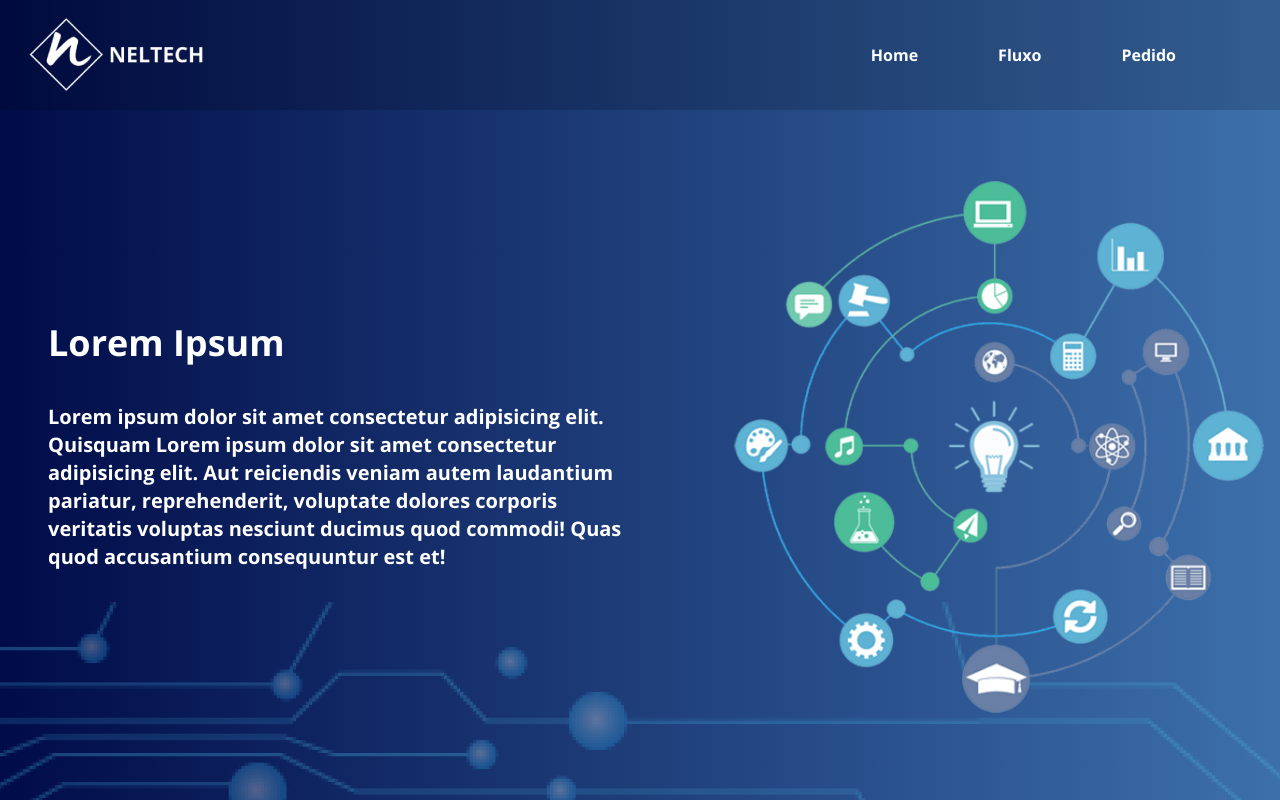
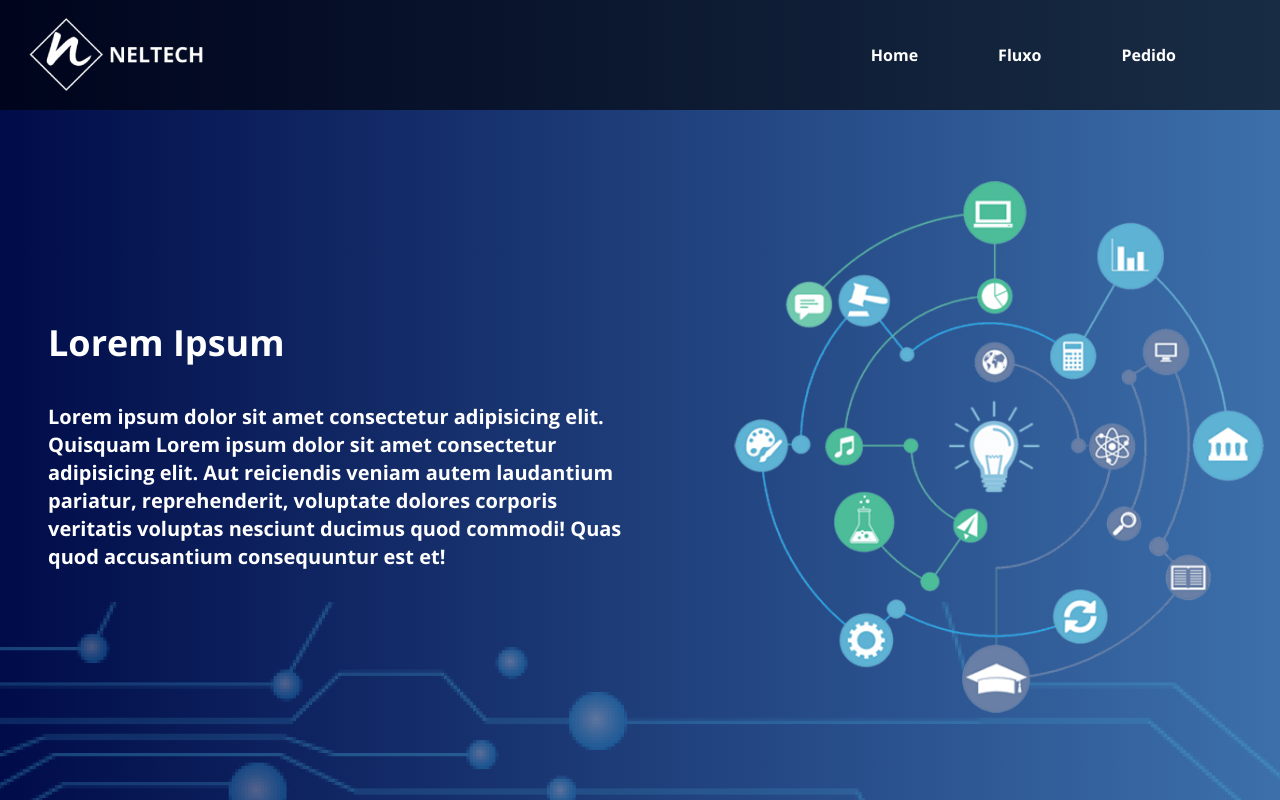
Before and after one commit to nlsnbucket/neltech-port, a Next.js app: page / in a window 1280 px wide. Shown: the top 800 px of the page. Built offline with nearby package versions, Linux system fonts and the light colour scheme.

Commit message:
changed header color to darker

```diff
--- a/src/components/Header.tsx
+++ b/src/components/Header.tsx
@@ -8,7 +8,7 @@ import HamburgerMenu from "./HamburgerMenu"
 
 export const Header = () => {
   return (
-    <header className="flex items-center text-white max-w-full w-full py-4 px-6 fixed top-0 bg-[#00000029] ">
+    <header className="flex items-center text-white max-w-full w-full py-4 px-6 fixed top-0 bg-[#00000099] ">
       <Image src={"/logo.png"} alt="" height={60} width={200} />
       <nav className="grid grid-flow-col gap-20 md:flex md:flex-wrap md:justify-end md:w-full mr-20 hidden md:block">
         <Link href="/">Home</Link>
```
